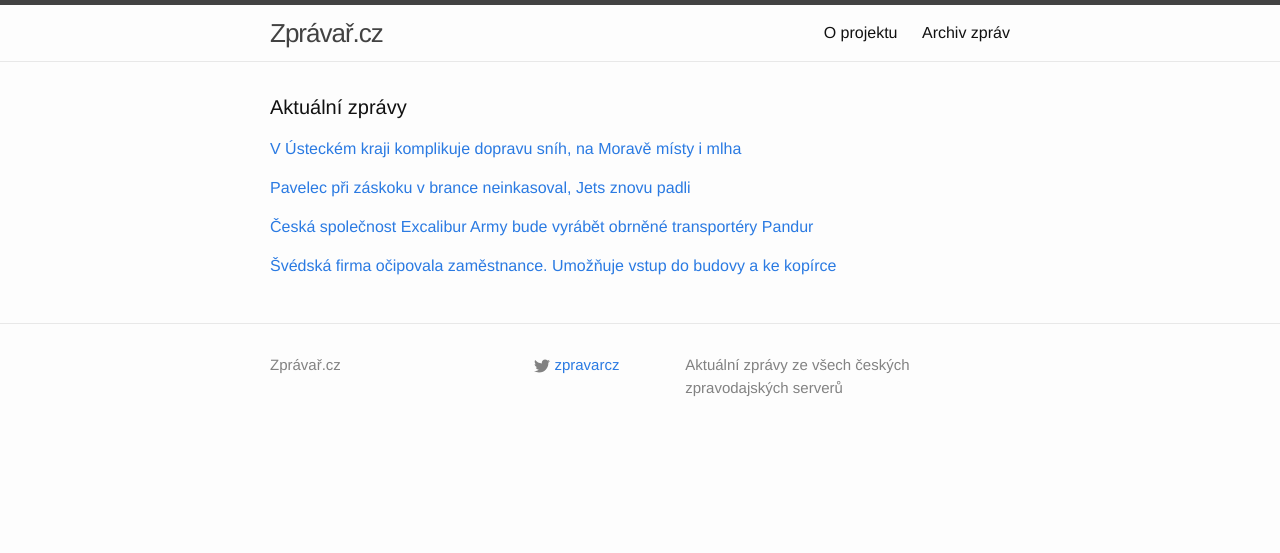
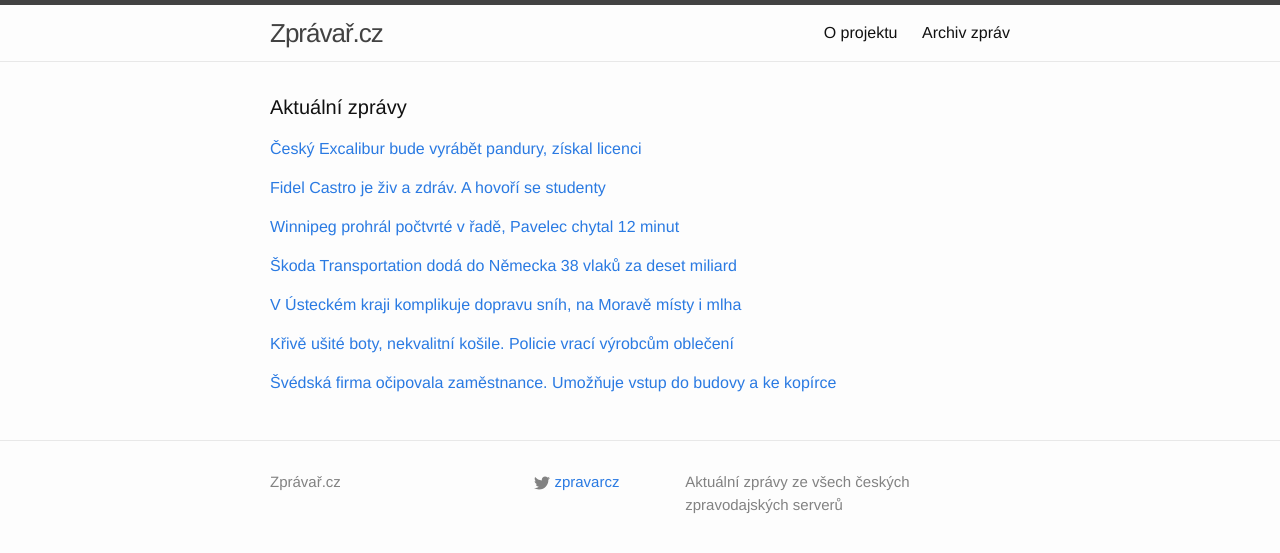
Before and after one commit to adliska/zpravar, a Jekyll site: the page built from index.html, in a window 1280 px wide. Shown: the top 553 px of the page. Built offline with Jekyll 4.4.1, drawn with Linux system fonts in a browser that asks for light colours.

Commit message:
zpravar news update

```diff
--- a/index.html
+++ b/index.html
@@ -5,32 +5,58 @@ layout: default
 <div class="home">
     <h1 class="page-heading">Aktuální zprávy</h1>
 
-<p><a href="javascript:;" onclick="toggle_visibility('zpravy0')">V Ústeckém kraji komplikuje dopravu sníh, na Moravě místy i mlha</a></p>
+<p><a href="javascript:;" onclick="toggle_visibility('zpravy0')">Český Excalibur bude vyrábět pandury, získal licenci </a></p>
 <div id="zpravy0" style="display:none">
+<ul>
+<li><a href=http://www.lidovky.cz/cesky-excalibur-bude-vyrabet-pandury-ziskal-licenci-f9d-/zpravy-domov.aspx?c=A150203_072607_firmy-trhy_sk>Český Excalibur bude vyrábět pandury, získal licenci  - www.lidovky.cz</a></li>
+<li><a href=http://byznys.ihned.cz/c1-63475790-ceska-spolecnost-excalibur-army-bude-vyrabet-obrnene-transportery-pandur>Česká společnost Excalibur Army bude vyrábět obrněné transportéry Pandur - byznys.ihned.cz</a></li>
+<li><a href=http://ekonomika.idnes.cz/ceska-firma-bude-vyrabet-pandury-doq-/ekoakcie.aspx?c=A150203_064644_ekoakcie_jj>Česká firma bude vyrábět pandury pro východní Evropu a Asii - ekonomika.idnes.cz</a></li>
+<li><a href=http://zpravy.e15.cz/byznys/prumysl-a-energetika/cesky-excalibur-prorazil-na-zapad-bude-vyrabet-pandury-exkluzivne-1158945>Český Excalibur prorazil na Západ, bude vyrábět pandury. Exkluzivně - zpravy.e15.cz</a></li>
+<li><a href=http://www.ceskenoviny.cz/zpravy/zpravy/e15-cesky-excalibur-bude-vyrabet-pandury-ziskal-na-to-licenci/1176665>E15: Český Excalibur bude vyrábět pandury, získal na to licenci - www.ceskenoviny.cz</a></li>
+</ul>
+</div><p><a href="javascript:;" onclick="toggle_visibility('zpravy1')">Fidel Castro je živ a zdráv. A hovoří se studenty</a></p>
+<div id="zpravy1" style="display:none">
+<ul>
+<li><a href=http://echo24.cz/a/w2mpU>Fidel Castro je živ a zdráv. A hovoří se studenty - echo24.cz</a></li>
+<li><a href=http://www.ceskatelevize.cz/ct24/svet/300406-fidel-castro-je-nazivu-otiskli-21-jeho-cerstvych-fotografii/>Fidel Castro je naživu: Otiskli 21 jeho čerstvých fotografií - www.ceskatelevize.cz</a></li>
+<li><a href=http://www.ceskatelevize.cz/ct24/svet/300406-fidel-castro-je-nazivu-otiskly-21-jeho-cerstvych-fotografii/>Fidel Castro je naživu: Otiskly 21 jeho čerstvých fotografií - www.ceskatelevize.cz</a></li>
+<li><a href=http://www.novinky.cz/zahranicni/amerika/360544-nove-fotografie-fidela-castra-vyvraci-spekulace-o-jeho-umrti.html>Nové fotografie Fidela Castra vyvrací spekulace o jeho úmrtí - www.novinky.cz</a></li>
+<li><a href=http://www.lidovky.cz/kuba-reaguje-na-famy-po-peti-mesicich-zverejnila-fotografie-castra-10p-/zpravy-svet.aspx?c=A150203_080101_ln_zahranici_sk>Kuba vyvrací fámy. Po pěti měsících zveřejnila snímky Fidela Castra  - www.lidovky.cz</a></li>
+</ul>
+</div><p><a href="javascript:;" onclick="toggle_visibility('zpravy2')">Winnipeg prohrál počtvrté v řadě, Pavelec chytal 12 minut</a></p>
+<div id="zpravy2" style="display:none">
+<ul>
+<li><a href=http://www.tyden.cz/rubriky/sport/hokej/nhl/winnipeg-prohral-poctvrte-v-rade-pavelec-chytal-12-minut_332172.html>Winnipeg prohrál počtvrté v řadě, Pavelec chytal 12 minut - www.tyden.cz</a></li>
+<li><a href=http://sport.aktualne.cz/pavelec-pri-zaskoku-v-brance-neinkasoval-jets-znovu-padli/r~79937d22ab6c11e4b98c002590604f2e/>Pavelec při záskoku v brance neinkasoval, Jets znovu padli - sport.aktualne.cz</a></li>
+<li><a href=http://hokej.idnes.cz/holej-nhl-zpravodajstvi-08g-/nhl.aspx?c=A150203_071305_nhl_rou>Winnipeg padl v NHL počtvrté v řadě, Pavelec za 12 minut neinkasoval - hokej.idnes.cz</a></li>
+<li><a href=http://www.denik.cz/hokej/winnipeg-prohral-poctvrte-v-rade-pavelec-za-12-minut-neinkasoval-20150203.html>Winnipeg prohrál počtvrté v řadě, Pavelec za 12 minut neinkasoval - www.denik.cz</a></li>
+<li><a href=http://www.sportovninoviny.cz/zpravy/winnipeg-prohral-poctvrte-v-rade-pavelec-za-12-minut-neinkasoval/1176684>Winnipeg prohrál počtvrté v řadě, Pavelec za 12 minut neinkasoval - www.sportovninoviny.cz</a></li>
+</ul>
+</div><p><a href="javascript:;" onclick="toggle_visibility('zpravy3')">Škoda Transportation dodá do Německa 38 vlaků za deset miliard</a></p>
+<div id="zpravy3" style="display:none">
+<ul>
+<li><a href=http://zpravy.e15.cz/byznys/prumysl-a-energetika/skoda-transportation-doda-do-nemecka-38-vlaku-za-deset-miliard-1159013>Škoda Transportation dodá do Německa 38 vlaků za deset miliard - zpravy.e15.cz</a></li>
+<li><a href=http://zpravy.aktualne.cz/ekonomika/skoda-transportation-doda-do-nemecka-38-vlaku-za-10-miliard/r~69cddd28ab7711e4bdad0025900fea04/>Škoda Transportation dodá do Německa 38 vlaků za 10 miliard - zpravy.aktualne.cz</a></li>
+<li><a href=http://echo24.cz/a/wQB8c>Škoda dodá do Německa vlaky za 10 miliard korun - echo24.cz</a></li>
+<li><a href=http://www.financninoviny.cz/zpravodajstvi/zpravy/skoda-transportation-doda-do-nemecka-38-vlaku-za-deset-miliard-kc/1176702>Škoda Transportation dodá do Německa 38 vlaků za deset miliard Kč - www.financninoviny.cz</a></li>
+</ul>
+</div><p><a href="javascript:;" onclick="toggle_visibility('zpravy4')">V Ústeckém kraji komplikuje dopravu sníh, na Moravě místy i mlha</a></p>
+<div id="zpravy4" style="display:none">
 <ul>
 <li><a href=http://zpravy.idnes.cz/ridici-musi-davat-pozor-na-snezeni-a-mlhu-fpg-/domaci.aspx?c=A150203_072958_domaci_jpl>V Ústeckém kraji komplikuje dopravu sníh, na Moravě místy i mlha - zpravy.idnes.cz</a></li>
 <li><a href=http://www.ceskenoviny.cz/zpravy/zpravy/v-usteckem-kraji-snezi-pribyva-dopravnich-nehod-na-zlinsku-je-mlha/1176673>V Ústeckém kraji sněží, přibývá dopravních nehod, na Zlínsku je mlha - www.ceskenoviny.cz</a></li>
 <li><a href=http://www.ceskenoviny.cz/zpravy/zpravy/stredoceske-silnice-jsou-mokre-na-zlinsku-je-mlha/1176673>Středočeské silnice jsou mokré, na Zlínsku je mlha - www.ceskenoviny.cz</a></li>
 <li><a href=http://www.ceskenoviny.cz/zpravy/zpravy/stredoceske-silnice-jsou-sjizdne-se-zvysenou-opatrnosti/1176673>Středočeské silnice jsou sjízdné se zvýšenou opatrností - www.ceskenoviny.cz</a></li>
 </ul>
-</div><p><a href="javascript:;" onclick="toggle_visibility('zpravy1')">Pavelec při záskoku v brance neinkasoval, Jets znovu padli</a></p>
-<div id="zpravy1" style="display:none">
+</div><p><a href="javascript:;" onclick="toggle_visibility('zpravy5')">Křivě ušité boty, nekvalitní košile. Policie vrací výrobcům oblečení </a></p>
+<div id="zpravy5" style="display:none">
 <ul>
-<li><a href=http://sport.aktualne.cz/pavelec-pri-zaskoku-v-brance-neinkasoval-jets-znovu-padli/r~79937d22ab6c11e4b98c002590604f2e/>Pavelec při záskoku v brance neinkasoval, Jets znovu padli - sport.aktualne.cz</a></li>
-<li><a href=http://hokej.idnes.cz/holej-nhl-zpravodajstvi-08g-/nhl.aspx?c=A150203_071305_nhl_rou>Winnipeg padl v NHL počtvrté v řadě, Pavelec za 12 minut neinkasoval - hokej.idnes.cz</a></li>
-<li><a href=http://www.denik.cz/hokej/winnipeg-prohral-poctvrte-v-rade-pavelec-za-12-minut-neinkasoval-20150203.html>Winnipeg prohrál počtvrté v řadě, Pavelec za 12 minut neinkasoval - www.denik.cz</a></li>
-<li><a href=http://www.sportovninoviny.cz/zpravy/winnipeg-prohral-poctvrte-v-rade-pavelec-za-12-minut-neinkasoval/1176684>Winnipeg prohrál počtvrté v řadě, Pavelec za 12 minut neinkasoval - www.sportovninoviny.cz</a></li>
+<li><a href=http://www.lidovky.cz/policie-vraci-vyrobcum-obleceni-s-jejichz-kvalitou-neni-spokojena-10a-/zpravy-domov.aspx?c=A150203_083352_ln_domov_sk>Křivě ušité boty, nekvalitní košile. Policie vrací výrobcům oblečení  - www.lidovky.cz</a></li>
+<li><a href=http://www.denik.cz/z_domova/policie-vraci-vyrobcum-obleceni-se-kterym-neni-spokojena-20150203.html>Policie vratí výrobcům oblečení, se kterým není spokojena - www.denik.cz</a></li>
+<li><a href=http://www.ceskenoviny.cz/zpravy/zpravy/policie-vraci-vyrobcum-obleceni-se-kterym-neni-spokojena/1176701>Policie vrací výrobcům oblečení, se kterým není spokojena - www.ceskenoviny.cz</a></li>
 </ul>
-</div><p><a href="javascript:;" onclick="toggle_visibility('zpravy2')">Česká společnost Excalibur Army bude vyrábět obrněné transportéry Pandur</a></p>
-<div id="zpravy2" style="display:none">
-<ul>
-<li><a href=http://byznys.ihned.cz/c1-63475790-ceska-spolecnost-excalibur-army-bude-vyrabet-obrnene-transportery-pandur>Česká společnost Excalibur Army bude vyrábět obrněné transportéry Pandur - byznys.ihned.cz</a></li>
-<li><a href=http://ekonomika.idnes.cz/ceska-firma-bude-vyrabet-pandury-doq-/ekoakcie.aspx?c=A150203_064644_ekoakcie_jj>Česká firma bude vyrábět pandury pro východní Evropu a Asii - ekonomika.idnes.cz</a></li>
-<li><a href=http://zpravy.e15.cz/byznys/prumysl-a-energetika/cesky-excalibur-prorazil-na-zapad-bude-vyrabet-pandury-exkluzivne-1158945>Český Excalibur prorazil na Západ, bude vyrábět pandury. Exkluzivně - zpravy.e15.cz</a></li>
-<li><a href=http://www.ceskenoviny.cz/zpravy/zpravy/e15-cesky-excalibur-bude-vyrabet-pandury-ziskal-na-to-licenci/1176665>E15: Český Excalibur bude vyrábět pandury, získal na to licenci - www.ceskenoviny.cz</a></li>
-</ul>
-</div><p><a href="javascript:;" onclick="toggle_visibility('zpravy3')">Švédská firma očipovala zaměstnance. Umožňuje vstup do budovy a ke kopírce</a></p>
-<div id="zpravy3" style="display:none">
+</div><p><a href="javascript:;" onclick="toggle_visibility('zpravy6')">Švédská firma očipovala zaměstnance. Umožňuje vstup do budovy a ke kopírce</a></p>
+<div id="zpravy6" style="display:none">
 <ul>
 <li><a href=http://zahranicni.ihned.cz/evropa-slovensko/c1-63475780-svedska-firma-ocipovala-zamestnance-umoznuje-vstup-do-budovy-a-ke-kopirce>Švédská firma očipovala zaměstnance. Umožňuje vstup do budovy a ke kopírce - zahranicni.ihned.cz</a></li>
 <li><a href=http://zahranicni.ihned.cz/evropa-slovensko/c1-63475780-svedska-firma-ocipovala-zamestnance-cip-umoznuje-vstup-do-budovy-a-ke-kopirce>Švédská firma očipovala zaměstnance. Čip umožňuje vstup do budovy a ke kopírce - zahranicni.ihned.cz</a></li>
```
